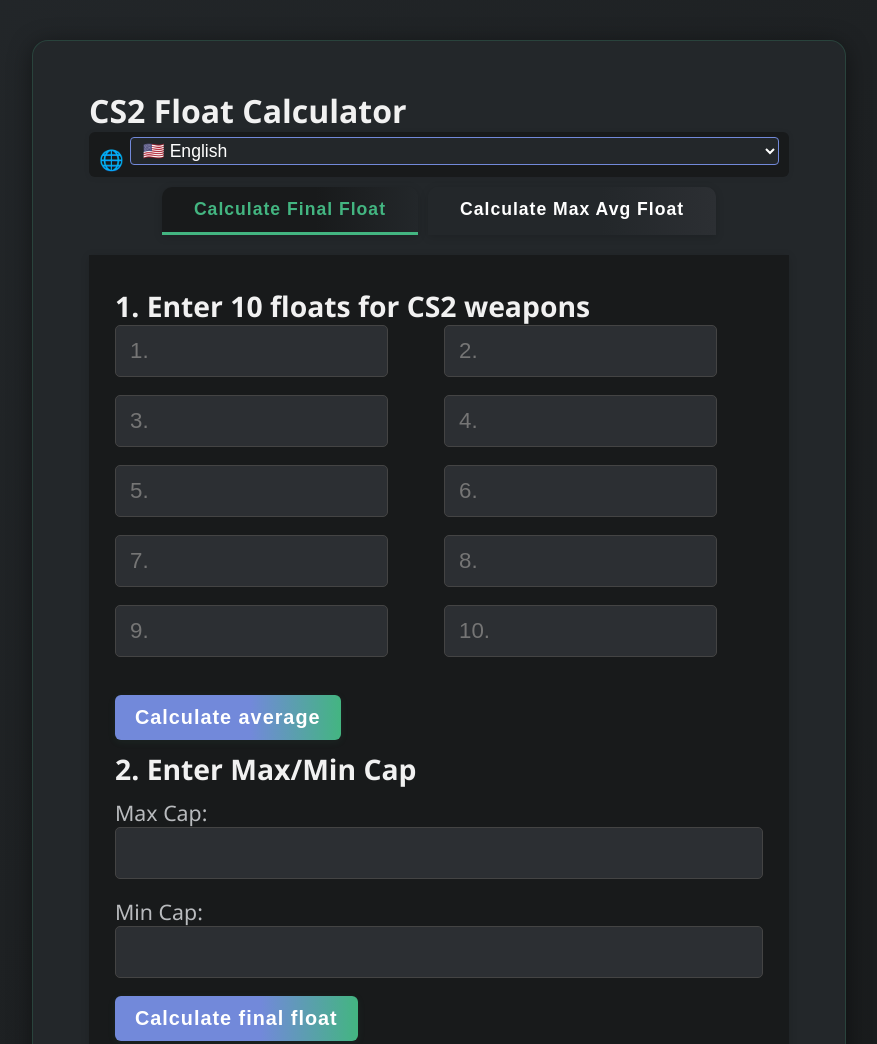
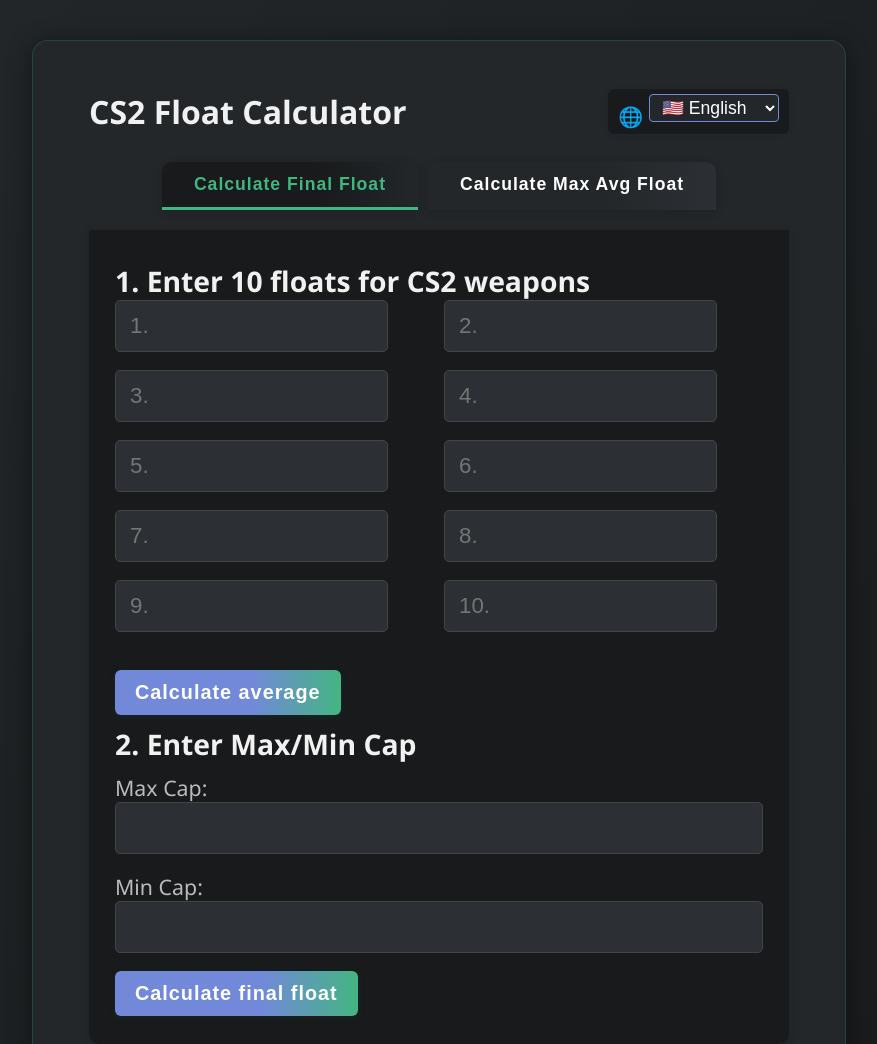
Before and after one commit to MrBensor/CS2-Tool, a plain HTML site: page tools/floatcalc/index.html in a window 1280 px wide. Shown: the top 1044 px of the page, without its empty margins (201-1078 px from the left). Drawn offline with Linux system fonts and the light colour scheme; no server answers.

Commit message:
Update layout.css

```diff
--- a/tools/floatcalc/css/layout.css
+++ b/tools/floatcalc/css/layout.css
@@ -1,5 +1,5 @@
 /* Layout */
-header {
+.header-row {
     display: flex;
     justify-content: space-between;
     align-items: center;
```
